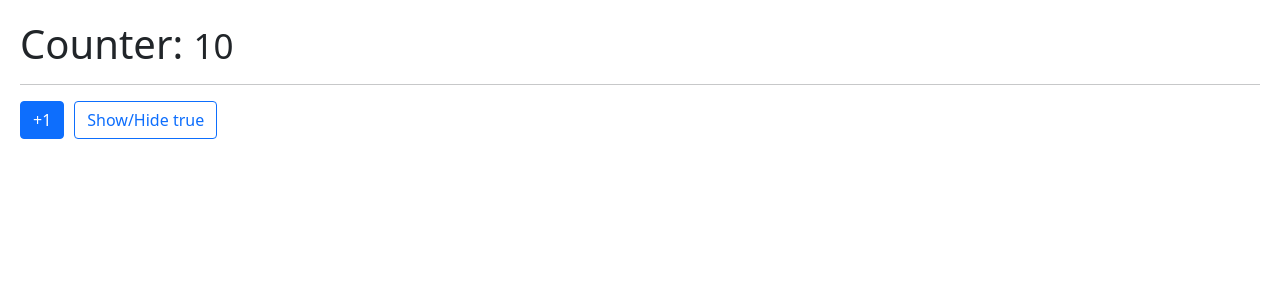
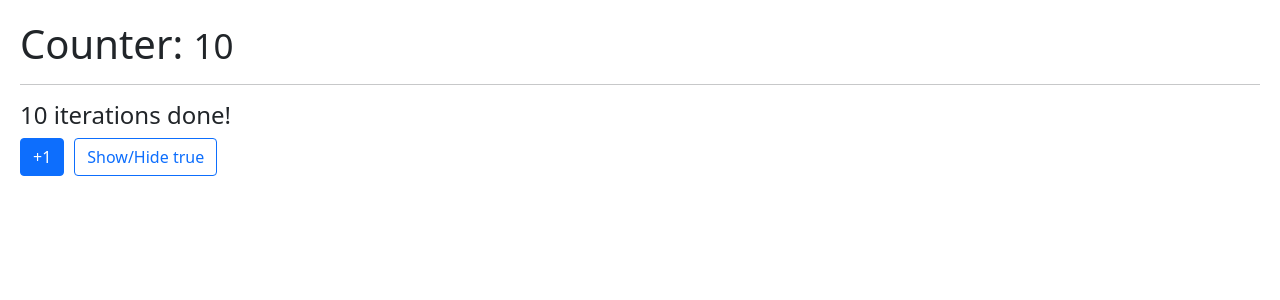
Before and after one commit to MaidyCabrera/React_Learning, a React (Vite) app: page / in a window 1280 px wide. Shown: the top 300 px of the page. Built offline with nearby package versions, Linux system fonts and the light colour scheme.

Commit message:
Feature: UseMemo() Hook

```diff
--- /dev/null
+++ b/src/06-memos/MemoHook.jsx
@@ -0,0 +1,35 @@
+import React, { useMemo } from "react";
+import { useCounter } from "../hooks/useCounter";
+
+const heavyStuff = (iterations = 100) => {
+  for (let i = 0; i < iterations; i++) {
+    console.log("Here we go...");
+  }
+  return `${iterations} iterations done!`;
+};
+
+export const MemoHook = () => {
+  const { count, increment } = useCounter(10);
+  const [show, setShow] = React.useState(true);
+
+  /*Use Memo me memoriza el valor de la funcion heavyStuff y solo si cambia count, se va a renderizar, si doy click en el botón Show/Hide este no se renderizará*/
+  const memorizedValue = useMemo(() => heavyStuff(count), [count]);
+
+  return (
+    <>
+      <h1>
+        Counter: <small>{count}</small>
+      </h1>
+      <hr />
+
+      <h4>{memorizedValue}</h4>
+
+      <button className="btn btn-primary" onClick={() => increment()}>
+        +1
+      </button>
+
+      <button className="btn btn-outline-primary ml-3" onClick={() => setShow(!show)}>Show/Hide {JSON.stringify(show)}</button>
+
+    </>
+  );
+};
--- a/src/main.tsx
+++ b/src/main.tsx
@@ -2,7 +2,8 @@ import React from 'react'
 import ReactDOM from 'react-dom/client'
 
 // import { CounterApp } from './01-useState/CounterApp';
-import { Memorize } from './06-memos/Memorize';
+import { MemoHook } from './06-memos/MemoHook';
+// import { Memorize } from './06-memos/Memorize';
 // import { Layout } from './05-useLayoutEffect/Layout';
 // import { FocusScreen } from './04-useRef/FocusScreen';
 // import { MultipleCustomHooks } from './03-examples/MultipleCustomHooks';
@@ -20,6 +21,7 @@ ReactDOM.createRoot(document.getElementById('root')!).render(
     {/* <MultipleCustomHooks /> */}
     {/* <FocusScreen /> */}
     {/* <Layout /> */}
-    <Memorize />
+    {/* <Memorize /> */}
+    <MemoHook />
   </React.StrictMode>,
 )
```
